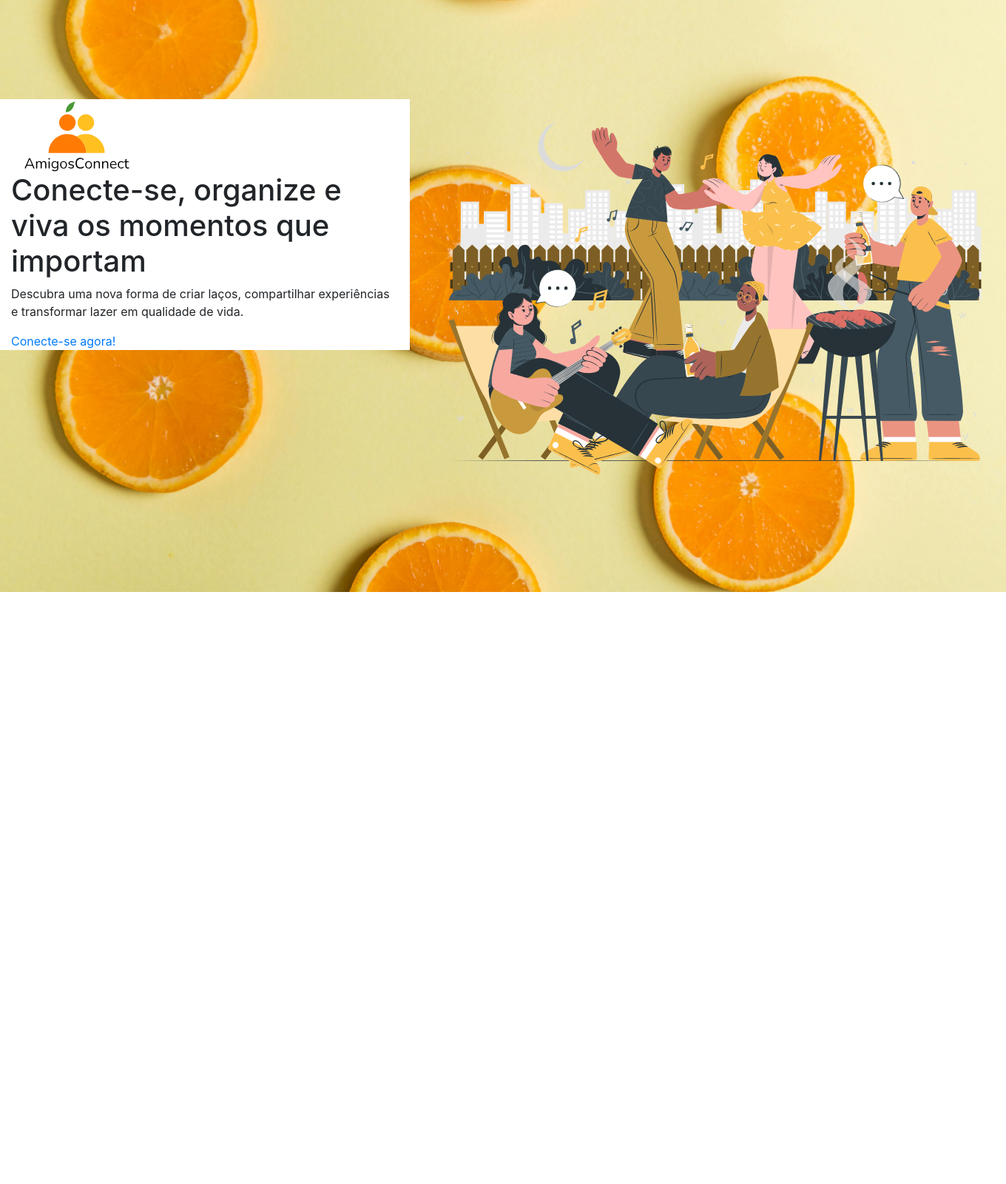
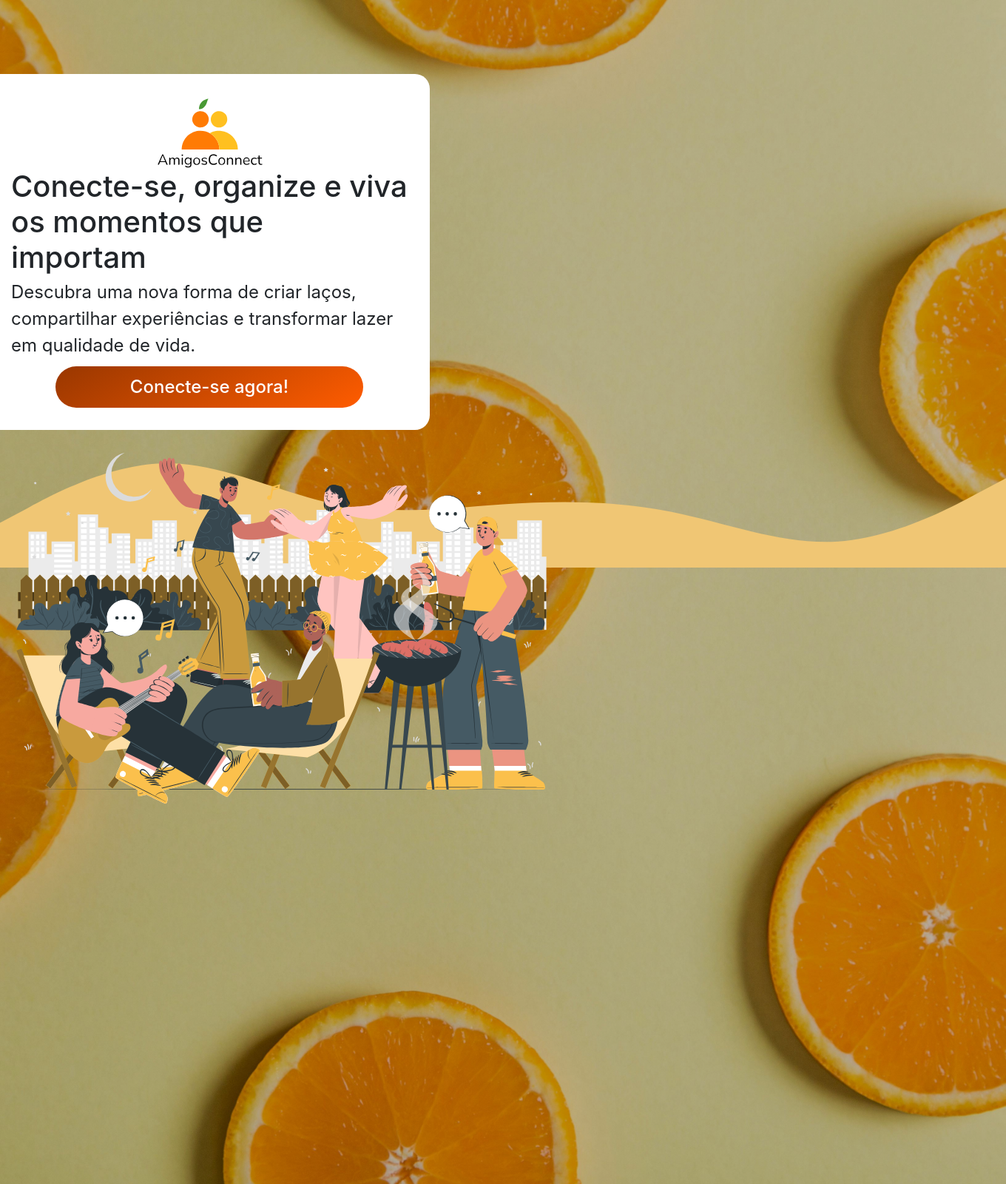
Before and after one commit to maris2606/AmigosConnect, a Python web app: template templates/index.html in a window 1360 px wide. Shown: the whole page at 74% size. Before the commit the page ends 800 px from the top, so only its background shows below. Run offline with Jinja, Linux system fonts and the light colour scheme; the template is opened without the code that fills it, so the values that code supplies are empty; some libraries are stand-ins or nearby versions.

Commit message:
melhorada pagina landing page

```diff
--- a/static/css/landingPage.css
+++ b/static/css/landingPage.css
@@ -1,24 +1,60 @@
+html{
+    font-size: 62.5%;
+}
+
 * {
     margin: 0;
     padding: 0;
+    border: none;
 }
 
 body{
-    background-image: url("/static/images/bg-laranjas.jpg");
+    background-image: linear-gradient(rgba(0, 0, 0, 0.25), rgba(0, 0, 0, 0.25)), url("/static/images/bg-laranjas.jpg");
     background-repeat: no-repeat;
     background-size: cover;
     background-position: center center;
+
+}
+.onda{
+    position: absolute;
+    top: calc(100vh - 335px);
+    width: 100vw;
+    z-index: -1;
 }
 
 .conteudo{
+    padding: 0;
     height: 100vh;
-    min-width: 100vw;
+    min-width: 100%;
 }
 
 .logo {
     width: 175px;
 }
 
-.vetor{
-    width: 797px;
+.link-conecte {
+    color: white;
+    display: block;
+    width: 100%;
+    background: linear-gradient(-30deg,#FF5C00, #993700);
+    padding: 10px;
+    border-radius: 30px;
 }
+
+.titulo {
+    font-size: 4rem;
+}
+
+p{
+    font-size: 2.4rem;
+}
+
+a{
+    font-size: 2.4rem;
+    font-weight: 500;
+}
+
+.card-texto-1{
+    border-radius: 0 20px 20px 0;
+    padding: 30px;
+}
--- a/templates/index.html
+++ b/templates/index.html
@@ -10,22 +10,44 @@
     <link rel="stylesheet" href="https://cdn.jsdelivr.net/npm/bootstrap@4.0.0/dist/css/bootstrap.min.css" integrity="sha384-Gn5384xqQ1aoWXA+058RXPxPg6fy4IWvTNh0E263XmFcJlSAwiGgFAW/dAiS6JXm" crossorigin="anonymous">
 </head>
 <body>
-    <div class="container conteudo d-flex align-items-center">
-        <div class="row w-100">
-            <div class="col-5 h-50 bg-white w-100">
+    <div class="container conteudo d-flex align-items-center p-0 w-100">
+        <div class="row w-100 h-75">
+            <div class="d-flex flex-column justify-content-between align-items-center bg-white card-texto-1">
                 <img class="logo" src="../static/icons/logo-nome-v.svg" alt="logo amigos connect">
 
-                <h1>Conecte-se, organize e viva os momentos que importam</h1>
-                <p>Descubra uma nova forma de criar laços, compartilhar experiências e transformar lazer em qualidade de vida.</p>
+                <h1 class="titulo align-self-start">Conecte-se, organize e viva <br>os momentos que <br>importam</h1>
+                <p class="align-self-start">Descubra uma nova forma de criar laços,<br> compartilhar experiências e transformar lazer <br>em qualidade de vida.</p>
 
-                <a href="login.html">Conecte-se agora!</a>
+                <div class="row w-100 d-flex justify-content-center align-items-center text-center">
+                    <div class="col-10">
+                        <a class="link-conecte" href="login.html">Conecte-se agora!</a>
+                    </div>
+                </div>
             </div>
-            <div class="col-7">
-                <img class="vetor" src="/static/images/festa-vetor.svg" alt="imagem digital de festa entre amigos">
+            <div class="col-7 p-0">
+                <img class="w-100" src="/static/images/festa-vetor.svg" alt="imagem digital de festa entre amigos">
             </div>
         </div>
     </div>
 
+    <img class="onda w-100" src="/static/images/wave.svg" alt="onda decorativa">
+
+    <div class="container conteudo d-flex align-items-center p-0 w-100">
+        <div class="row w-100 h-75">
+            <div class="col-4 p-5 m-3">
+                <img src="" alt="">
+                <p></p>
+            </div>
+            <div class="col-4 p-5 m-3">
+                <img src="" alt="">
+                <p></p>
+            </div>
+            <div class="col-4 p-5 m-3">
+                <img src="" alt="">
+                <p></p>
+            </div>
+        </div>
+    </div>
 
     <script src="https://code.jquery.com/jquery-3.2.1.slim.min.js" integrity="sha384-KJ3o2DKtIkvYIK3UENzmM7KCkRr/rE9/Qpg6aAZGJwFDMVNA/GpGFF93hXpG5KkN" crossorigin="anonymous"></script>
 <script src="https://cdn.jsdelivr.net/npm/popper.js@1.12.9/dist/umd/popper.min.js" integrity="sha384-ApNbgh9B+Y1QKtv3Rn7W3mgPxhU9K/ScQsAP7hUibX39j7fakFPskvXusvfa0b4Q" crossorigin="anonymous"></script>
```
Also changed, not shown: static/images/wave.svg (added).
